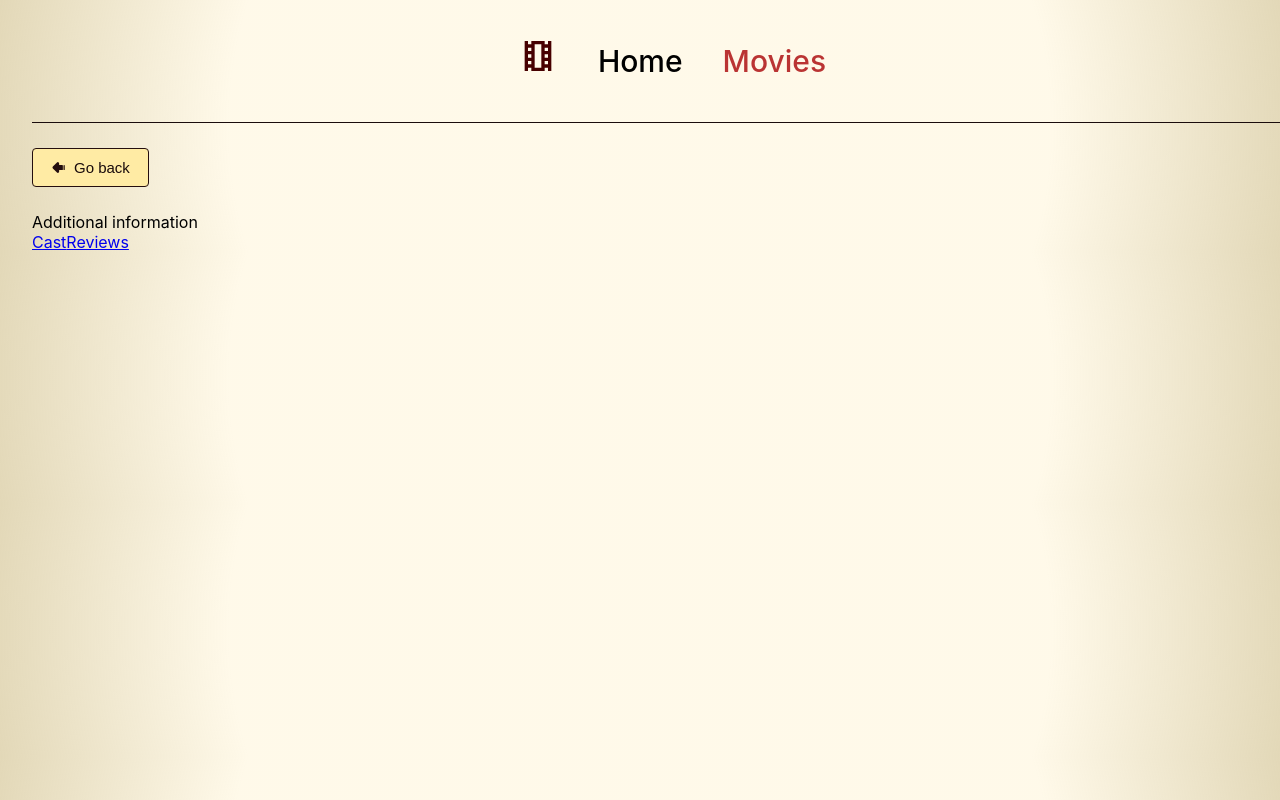
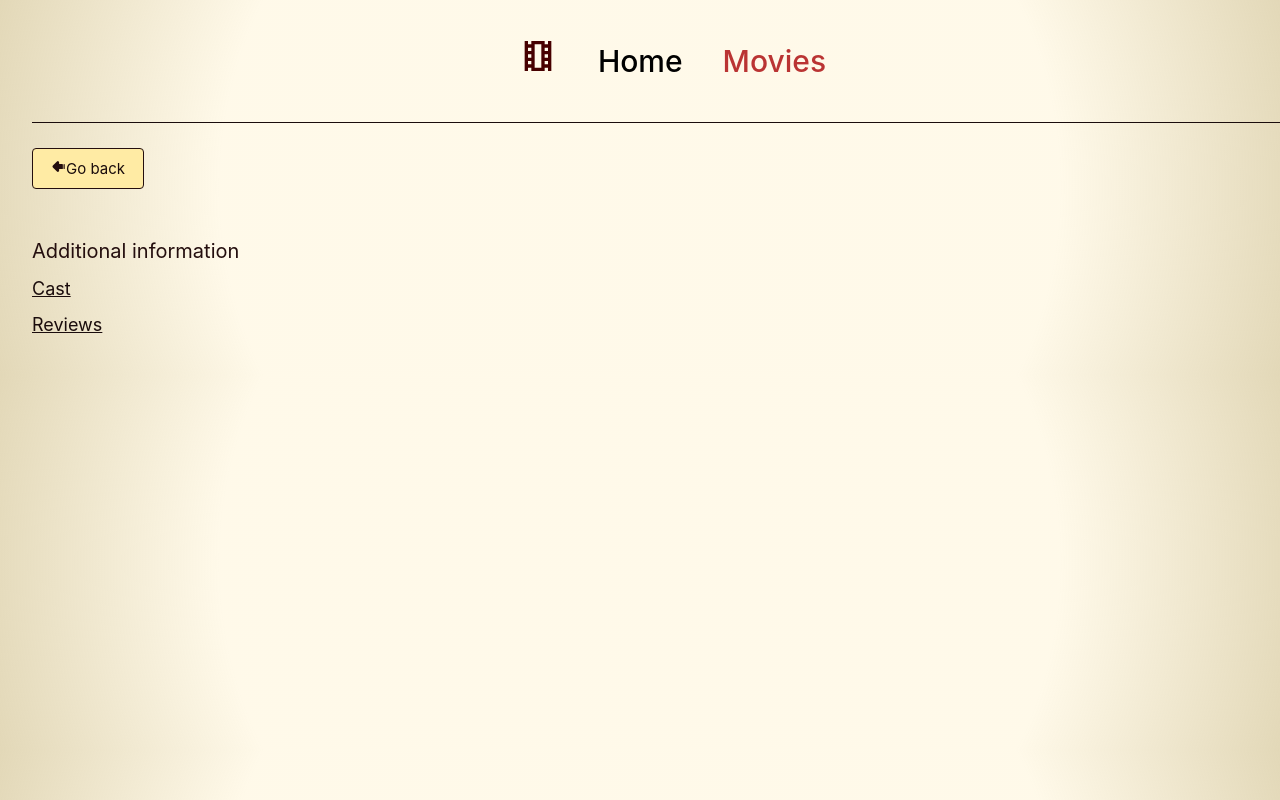
Before and after one commit to InnaAnatoliivna/Cinematic-Trends-Scout, a React (Create React App) app: page /goit-react-hw-05-movies/movies/1 in a window 1280 px wide. Shown: the top 800 px of the page. Built offline with nearby package versions, Linux system fonts and the light colour scheme; no server answers.

Commit message:
added styles

```diff
--- a/src/components/Button/Button.jsx
+++ b/src/components/Button/Button.jsx
@@ -1,13 +1,18 @@
 import React from 'react'
 import { TbArrowBigLeftLineFilled } from 'react-icons/tb';
 import css from 'components/Button/Button.module.css'
+import { Link, useLocation } from 'react-router-dom';
 
 const Button = ({ children, handleClick }) => {
+    const location = useLocation();
+    const fromLocation = location.state?.from;
+
     return (
-        <button type='button' onClick={handleClick} className={css.button}>
-            <TbArrowBigLeftLineFilled className={css.icon} />
-            {children}
-        </button>
+        <div className={css.wrapper}>
+            <Link to={fromLocation || '/'} onClick={handleClick} className={css.button}>
+                <TbArrowBigLeftLineFilled className={css.icon} />
+                {children}
+            </Link></div>
     )
 }
 
--- a/src/components/Button/Button.module.css
+++ b/src/components/Button/Button.module.css
@@ -1,21 +1,25 @@
 .button {
+  display: inline-block;
   background-color: var(--bc-btn);
   border: 0.5px solid var(--color-text);
   color: var(--color-title);
   font-size: 11px;
+  text-decoration: none;
 
   padding: 4px 8px;
   margin: 10px 0;
-  outline: none;
+  transition: background-color linear 500, border linear 500;
   border-radius: 4px;
-  transition: background-color linear 500, border linear 500;
-  display: flex;
-  align-items: center;
-  gap: 8px;
   &:hover {
     background-color: var(--bc-btn-hover);
     border: 0.5px solid transparent;
   }
+}
+
+.wrapper {
+  display: flex;
+  align-items: center;
+  /* gap: 8px; */
 }
 
 .icon {
--- a/src/components/CastList/CastList.jsx
+++ b/src/components/CastList/CastList.jsx
@@ -1,6 +1,7 @@
 import React from 'react';
 import { getPosterMovie } from 'API/api-service';
-import defaultImage from 'defaultImageActor.png'
+import defaultImage from 'defaultImageActor.png';
+import css from 'components/CastList/CastList.module.css';
 
 const CastList = ({ castArray }) => {
 
@@ -9,10 +10,10 @@ const CastList = ({ castArray }) => {
     }
 
     return (
-        <ul>
+        <ul className={css.list}>
             {castArray.map(cast => {
                 return (
-                    <li key={cast.cast_id}>
+                    <li key={cast.cast_id} className={css.item}>
                         <img
                             src={getPoster(cast.profile_path)}
                             alt={cast.name}
--- /dev/null
+++ b/src/components/CastList/CastList.module.css
@@ -0,0 +1,20 @@
+.list {
+  display: flex;
+  flex-wrap: wrap;
+  gap: 20px;
+}
+.item {
+  width: 150px;
+}
+
+@media screen and (min-width: 768px) {
+  .item {
+    width: calc((100% - 40px) / 3);
+  }
+}
+
+@media screen and (min-width: 1280px) {
+  .item {
+    width: calc((100% - 60px) / 4);
+  }
+}
--- a/src/components/MovieDetails/MovieDetails.jsx
+++ b/src/components/MovieDetails/MovieDetails.jsx
@@ -1,15 +1,17 @@
 import React, { useEffect, useState } from 'react'
 import MovieDetailsCard from 'components/MovieDetailsCard/MovieDetailsCard';
-import { Link, Outlet, useNavigate, useParams } from "react-router-dom";
+import { Link, Outlet, useLocation, useNavigate, useParams } from "react-router-dom";
 import Loader from 'components/Loader/Loader';
 import { getMoviesDetails } from 'API/api-service';
 import Button from 'components/Button/Button';
+import css from 'components/MovieDetails/MovieDetails.module.css';
 
 const MovieDetails = () => {
     const { movieId } = useParams();
     const [selectedMovie, setSelectedMovie] = useState(null);
     const [isLoader, setIsLoader] = useState(false);
     const navigate = useNavigate();
+    const location = useLocation();
 
     useEffect(() => {
         const fetchMovieDetails = async () => {
@@ -30,12 +32,15 @@ const MovieDetails = () => {
     return (
         <>
             {isLoader && <Loader />}
-            <Button handleClick={() => { navigate(-1) }}>Go back</Button>
+            <Button
+                handleClick={() => { navigate(location) }}>
+                Go back
+            </Button>
             {selectedMovie && <MovieDetailsCard movie={selectedMovie} />}
-            <div>
-                <p>Additional information</p>
-                <Link to='cast'>Cast</Link>
-                <Link to='reviews'>Reviews</Link>
+            <div className={css.wrapper}>
+                <p className={css.text}>Additional information</p>
+                <Link to='cast' className={css.link}>Cast</Link>
+                <Link to='reviews' className={css.link}>Reviews</Link>
                 <Outlet />
             </div>
         </>
--- /dev/null
+++ b/src/components/MovieDetails/MovieDetails.module.css
@@ -0,0 +1,20 @@
+.wrapper {
+  padding: 25px 0;
+}
+.text {
+  margin-bottom: 15px;
+  color: var(--color-text);
+  font-size: 20px;
+}
+.link {
+  display: block;
+  margin-bottom: 15px;
+  margin-right: 25px;
+  /* text-decoration: none; */
+
+  font-size: 18px;
+  color: var(--color-title);
+  &:hover {
+    color: var(--color-hover);
+  }
+}
--- a/src/components/MovieDetailsCard/MovieDetailsCard.jsx
+++ b/src/components/MovieDetailsCard/MovieDetailsCard.jsx
@@ -1,6 +1,7 @@
 import React from 'react';
 import { getPosterMovie } from 'API/api-service';
-import defaultImage from 'defaultImageActor.png'
+import defaultImage from 'defaultImageActor.png';
+import css from 'components/MovieDetailsCard/MovieDetailsCard.module.css';
 
 const MovieDetailsCard = ({ movie }) => {
 
@@ -11,18 +12,22 @@ const MovieDetailsCard = ({ movie }) => {
     const posterPath = movie.poster_path ? getPosterMovie(movie.poster_path) : defaultImage;
 
     return (
+        <div className={css.flexWrap}>
             <div>
                 <img
                     src={getPosterMovie(posterPath)}
                     alt={movie.original_title}
                     width={250}
                 />
-            <h2>{movie.title} ({getYear(movie)})</h2>
-            <p>User score: {getUserScope(movie)}%</p>
-            <h3>Overview</h3>
-            <p>{movie.overview}</p>
-            <h4>Genres</h4>
+            </div>
+            <div className={css.wrapper}>
+                <h2 className={css.title}>{movie.title} ({getYear(movie)})</h2>
+                <p className={css.text}>User score: {getUserScope(movie)}%</p>
+                <h3 className={css.title}>Overview</h3>
+                <p className={css.text}>{movie.overview}</p>
+                <h4 className={css.title}>Genres</h4>
                 <p>{getGenres(movie)}</p>
+            </div>
         </div>
     )
 }
--- /dev/null
+++ b/src/components/MovieDetailsCard/MovieDetailsCard.module.css
@@ -0,0 +1,51 @@
+.flexWrap {
+  display: flex;
+  flex-direction: column;
+  gap: 20px;
+
+  border-bottom: 1px solid var(--color-title);
+  padding: 15px 0;
+}
+
+.title {
+  color: var(--color-title);
+  max-width: 250px;
+  margin-bottom: 12px;
+}
+
+.text {
+  max-width: 250px;
+  color: var(--color-text);
+  margin-bottom: 12px;
+}
+
+@media screen and (min-width: 768px) {
+  .flexWrap {
+    flex-direction: row;
+  }
+  .wrapper {
+    padding-top: 15px;
+  }
+  .title {
+    max-width: 400px;
+    margin-bottom: 18px;
+  }
+  .text {
+    max-width: 400px;
+    margin-bottom: 18px;
+  }
+}
+
+@media screen and (min-width: 1280px) {
+  .flexWrap {
+    gap: 30px;
+  }
+  .title {
+    margin-bottom: 23px;
+    max-width: 700px;
+  }
+  .text {
+    margin-bottom: 23px;
+    max-width: 700px;
+  }
+}
--- a/src/components/SearchResultsList/SearchResultsList.jsx
+++ b/src/components/SearchResultsList/SearchResultsList.jsx
@@ -1,14 +1,15 @@
 import React from 'react'
-import { Link } from 'react-router-dom'
+import { Link, useLocation } from 'react-router-dom'
 
 const SearchResultsList = ({ arrayResults }) => {
+    const location = useLocation();
 
     return (
         <ul>
             {arrayResults.map(movie => {
                 return (
                     <li key={movie.id}>
-                        <Link to={`/movies/${movie.id}`}>{movie.title}</Link>
+                        <Link to={`/movies/${movie.id}`} state={{ from: location }}>{movie.title}</Link>
                     </li>
                 )
             })}
--- a/src/index.css
+++ b/src/index.css
@@ -70,8 +70,8 @@ button {
 @media screen and (min-width: 320px) {
   .container {
     width: 320px;
-    padding-left: auto;
-    padding-right: auto;
+    padding-left: 20px;
+    padding-right: 20px;
   }
 }
 
--- a/src/pages/Movies/Movies.jsx
+++ b/src/pages/Movies/Movies.jsx
@@ -1,7 +1,6 @@
-import { useNavigate } from "react-router-dom";
+import React, { useSearchParams } from "react-router-dom";
 import { getSearchMovies } from 'API/api-service';
 import { useState, useEffect } from 'react';
-import Button from 'components/Button/Button';
 import SearchMovies from "components/SearchMovies/SearchMovies";
 import Loader from 'components/Loader/Loader';
 import SearchResultsList from "components/SearchResultsList/SearchResultsList";
@@ -11,7 +10,7 @@ const Movies = () => {
     const [isLoader, setIsLoader] = useState(false);
     const [searchQuery, setSearchQuery] = useState('');
     const [searchResults, setSearchResults] = useState(null);
-    const navigate = useNavigate();
+    const [searchParams] = useSearchParams();
 
     useEffect(() => {
         const fetchSearchMovies = async () => {
@@ -29,15 +28,27 @@ const Movies = () => {
         }
         fetchSearchMovies(searchQuery)
     }, [searchQuery]);
+    //============================>>>>>>>>>>>>>>>>>>>
+    useEffect(() => {
+        const query = searchParams.get('query');
+        if (query) {
+            setSearchQuery(query);
+        }
+    }, [searchParams]);
+    useEffect(() => {
+        searchParams.set('query', searchQuery);
+    }, [searchParams, searchQuery]);
+    //<<<<<<<<<<<<<<<<<<<<<<<<<<<<<<<<<<<<<<<<<<<<<<<
 
     const onSearchSubmit = query => setSearchQuery(query);
 
     return (
         <div>
-            <Button handleClick={() => { navigate(-1) }}>Go back</Button>
             {isLoader && <Loader />}
             <SearchMovies onSearchSubmit={onSearchSubmit} />
-            {searchResults && <SearchResultsList arrayResults={searchResults} />}
+            {searchResults &&
+                <SearchResultsList arrayResults={searchResults} />
+            }
         </div>
     )
 }
```
Lines whose indentation alone changed are shown as unchanged.
